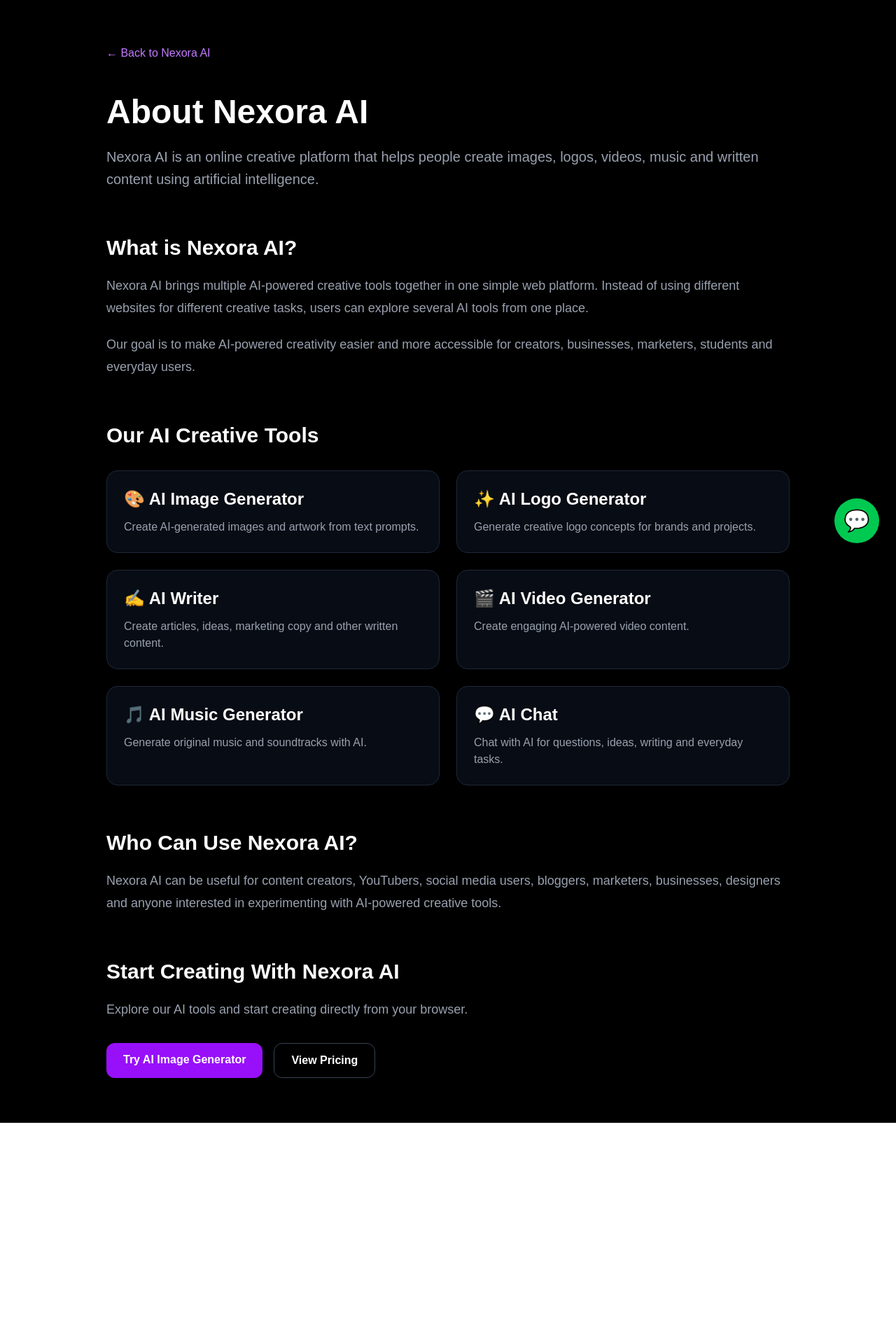
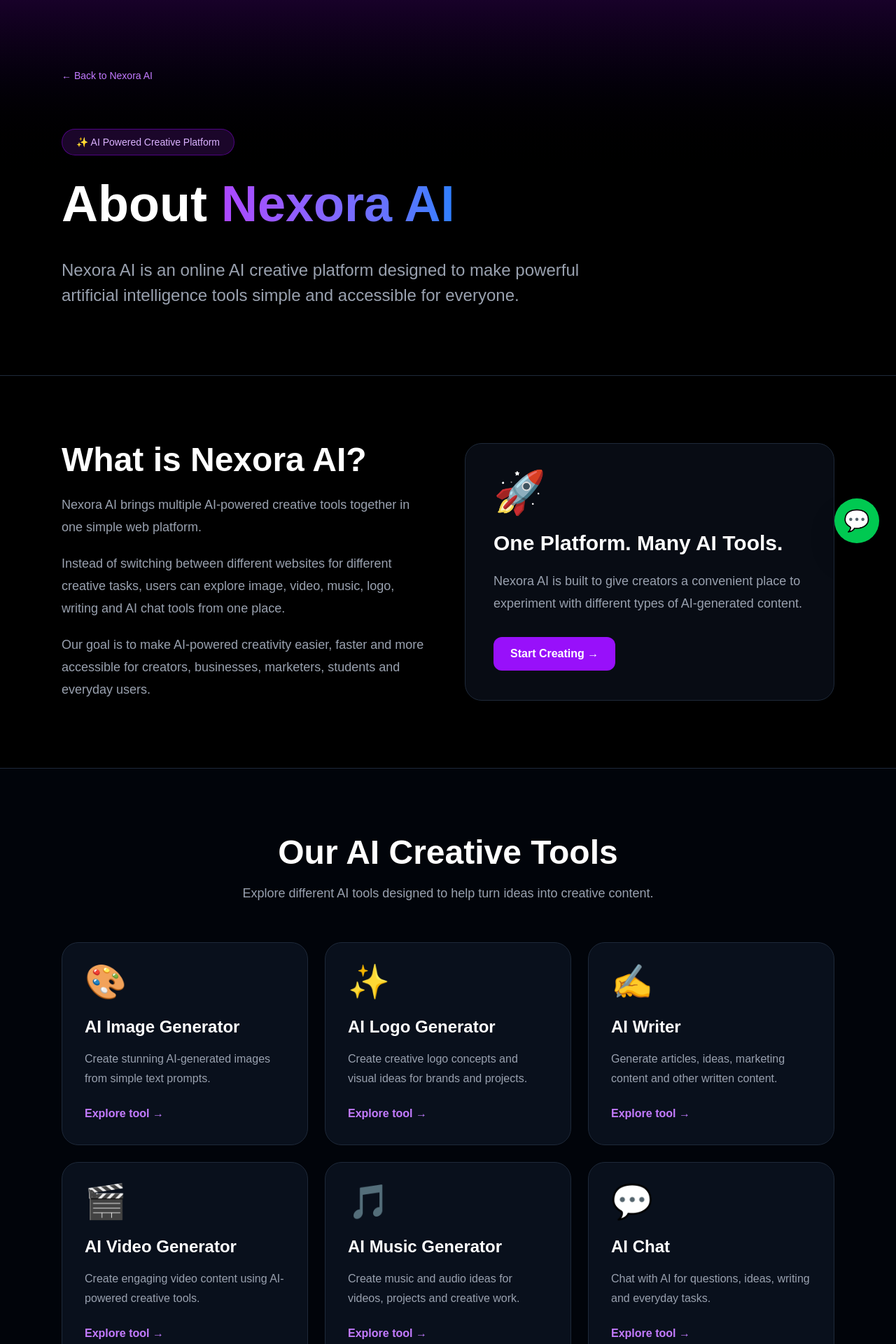
Before and after one commit to asifshair17-design/nexora-ai-2, a Next.js app: page /about in a window 1280 px wide. Shown: the top 1920 px of the page at 70% size. Before the commit the page ends 1604 px from the top, so only its background shows below. Built offline with nearby package versions, Linux system fonts and the light colour scheme.

Commit message:
Improve About page

```diff
--- a/app/about/page.tsx
+++ b/app/about/page.tsx
@@ -2,178 +2,313 @@
 import Link from "next/link";
 
 export const metadata: Metadata = {
-  title: "About Nexora AI – AI Creative Tools",
+  title: "About Nexora AI | AI Creative Tools",
   description:
-    "Learn about Nexora AI, an online platform for AI image generation, AI logos, AI writing, AI video, AI music and creative tools.",
+    "Learn about Nexora AI, an AI creative platform for generating images, videos, music, logos, written content and more.",
   alternates: {
     canonical: "https://nexora-ai-2-five.vercel.app/about",
   },
 };
 
+const tools = [
+  {
+    icon: "🎨",
+    title: "AI Image Generator",
+    description:
+      "Create stunning AI-generated images from simple text prompts.",
+    href: "/",
+  },
+  {
+    icon: "✨",
+    title: "AI Logo Generator",
+    description:
+      "Create creative logo concepts and visual ideas for brands and projects.",
+    href: "/logo",
+  },
+  {
+    icon: "✍️",
+    title: "AI Writer",
+    description:
+      "Generate articles, ideas, marketing content and other written content.",
+    href: "/writer",
+  },
+  {
+    icon: "🎬",
+    title: "AI Video Generator",
+    description:
+      "Create engaging video content using AI-powered creative tools.",
+    href: "/video",
+  },
+  {
+    icon: "🎵",
+    title: "AI Music Generator",
+    description:
+      "Create music and audio ideas for videos, projects and creative work.",
+    href: "/music",
+  },
+  {
+    icon: "💬",
+    title: "AI Chat",
+    description:
+      "Chat with AI for questions, ideas, writing and everyday tasks.",
+    href: "/chat",
+  },
+];
+
 export default function AboutPage() {
   return (
     <main className="min-h-screen bg-black text-white">
-      <div className="mx-auto max-w-5xl px-6 py-16">
+      {/* HERO */}
+      <section className="border-b border-gray-800 bg-gradient-to-b from-purple-950/40 via-black to-black">
+        <div className="mx-auto max-w-6xl px-6 py-24">
           <Link
             href="/"
-          className="text-purple-400 hover:text-purple-300"
+            className="inline-flex items-center text-sm font-medium text-purple-400 transition hover:text-purple-300"
           >
             ← Back to Nexora AI
           </Link>
 
-        <div className="mt-12">
-          <h1 className="text-5xl font-extrabold">
-            About Nexora AI
+          <div className="mt-16 max-w-4xl">
+            <div className="mb-6 inline-flex rounded-full border border-purple-700/50 bg-purple-900/30 px-5 py-2 text-sm text-purple-300">
+              ✨ AI Powered Creative Platform
+            </div>
+
+            <h1 className="text-5xl font-extrabold leading-tight md:text-7xl">
+              About{" "}
+              <span className="bg-gradient-to-r from-purple-500 to-blue-500 bg-clip-text text-transparent">
+                Nexora AI
+              </span>
             </h1>
 
-          <p className="mt-6 text-xl leading-8 text-gray-400">
-            Nexora AI is an online creative platform that helps people
-            create images, logos, videos, music and written content
-            using artificial intelligence.
+            <p className="mt-8 max-w-3xl text-xl leading-9 text-gray-400 md:text-2xl">
+              Nexora AI is an online AI creative platform designed to
+              make powerful artificial intelligence tools simple and
+              accessible for everyone.
+            </p>
+          </div>
+        </div>
+      </section>
+
+      {/* INTRODUCTION */}
+      <section className="mx-auto max-w-6xl px-6 py-24">
+        <div className="grid gap-12 md:grid-cols-2">
+          <div>
+            <h2 className="text-4xl font-bold md:text-5xl">
+              What is Nexora AI?
+            </h2>
+
+            <div className="mt-6 space-y-5 text-lg leading-8 text-gray-400">
+              <p>
+                Nexora AI brings multiple AI-powered creative tools
+                together in one simple web platform.
+              </p>
+
+              <p>
+                Instead of switching between different websites for
+                different creative tasks, users can explore image,
+                video, music, logo, writing and AI chat tools from one
+                place.
+              </p>
+
+              <p>
+                Our goal is to make AI-powered creativity easier,
+                faster and more accessible for creators, businesses,
+                marketers, students and everyday users.
+              </p>
+            </div>
+          </div>
+
+          <div className="rounded-3xl border border-gray-800 bg-gray-900/50 p-8 md:p-10">
+            <div className="text-6xl">🚀</div>
+
+            <h3 className="mt-6 text-3xl font-bold">
+              One Platform. Many AI Tools.
+            </h3>
+
+            <p className="mt-5 text-lg leading-8 text-gray-400">
+              Nexora AI is built to give creators a convenient place
+              to experiment with different types of AI-generated
+              content.
+            </p>
+
+            <Link
+              href="/"
+              className="mt-8 inline-block rounded-xl bg-purple-600 px-6 py-3 font-bold transition hover:bg-purple-700"
+            >
+              Start Creating →
+            </Link>
+          </div>
+        </div>
+      </section>
+
+      {/* TOOLS */}
+      <section className="border-y border-gray-800 bg-gray-950/60">
+        <div className="mx-auto max-w-6xl px-6 py-24">
+          <div className="text-center">
+            <h2 className="text-4xl font-bold md:text-5xl">
+              Our AI Creative Tools
+            </h2>
+
+            <p className="mx-auto mt-5 max-w-2xl text-lg text-gray-400">
+              Explore different AI tools designed to help turn ideas
+              into creative content.
             </p>
           </div>
 
-        <section className="mt-16">
-          <h2 className="text-3xl font-bold">
-            What is Nexora AI?
-          </h2>
+          <div className="mt-14 grid gap-6 md:grid-cols-2 lg:grid-cols-3">
+            {tools.map((tool) => (
+              <Link
+                key={tool.href}
+                href={tool.href}
+                className="group rounded-3xl border border-gray-800 bg-gray-900/60 p-8 transition duration-300 hover:-translate-y-2 hover:border-purple-500 hover:bg-gray-900"
+              >
+                <div className="text-5xl">{tool.icon}</div>
 
-          <p className="mt-5 text-lg leading-8 text-gray-400">
-            Nexora AI brings multiple AI-powered creative tools together
-            in one simple web platform. Instead of using different
-            websites for different creative tasks, users can explore
-            several AI tools from one place.
+                <h3 className="mt-6 text-2xl font-bold">
+                  {tool.title}
+                </h3>
+
+                <p className="mt-4 leading-7 text-gray-400">
+                  {tool.description}
                 </p>
 
-          <p className="mt-5 text-lg leading-8 text-gray-400">
-            Our goal is to make AI-powered creativity easier and more
-            accessible for creators, businesses, marketers, students and
-            everyday users.
-          </p>
-        </section>
-
-        <section className="mt-16">
-          <h2 className="text-3xl font-bold">
-            Our AI Creative Tools
-          </h2>
-
-          <div className="mt-8 grid gap-6 md:grid-cols-2">
-            <Link
-              href="/"
-              className="rounded-2xl border border-gray-800 bg-gray-900/50 p-6 hover:border-purple-500"
-            >
-              <h3 className="text-2xl font-bold">
-                🎨 AI Image Generator
-              </h3>
-              <p className="mt-3 text-gray-400">
-                Create AI-generated images and artwork from text prompts.
-              </p>
+                <div className="mt-6 font-semibold text-purple-400 transition group-hover:text-purple-300">
+                  Explore tool →
+                </div>
               </Link>
-
-            <Link
-              href="/logo"
-              className="rounded-2xl border border-gray-800 bg-gray-900/50 p-6 hover:border-purple-500"
-            >
-              <h3 className="text-2xl font-bold">
-                ✨ AI Logo Generator
-              </h3>
-              <p className="mt-3 text-gray-400">
-                Generate creative logo concepts for brands and projects.
-              </p>
-            </Link>
-
-            <Link
-              href="/writer"
-              className="rounded-2xl border border-gray-800 bg-gray-900/50 p-6 hover:border-purple-500"
-            >
-              <h3 className="text-2xl font-bold">
-                ✍️ AI Writer
-              </h3>
-              <p className="mt-3 text-gray-400">
-                Create articles, ideas, marketing copy and other written
-                content.
-              </p>
-            </Link>
-
-            <Link
-              href="/video"
-              className="rounded-2xl border border-gray-800 bg-gray-900/50 p-6 hover:border-purple-500"
-            >
-              <h3 className="text-2xl font-bold">
-                🎬 AI Video Generator
-              </h3>
-              <p className="mt-3 text-gray-400">
-                Create engaging AI-powered video content.
-              </p>
-            </Link>
-
-            <Link
-              href="/music"
-              className="rounded-2xl border border-gray-800 bg-gray-900/50 p-6 hover:border-purple-500"
-            >
-              <h3 className="text-2xl font-bold">
-                🎵 AI Music Generator
-              </h3>
-              <p className="mt-3 text-gray-400">
-                Generate original music and soundtracks with AI.
-              </p>
-            </Link>
-
-            <Link
-              href="/chat"
-              className="rounded-2xl border border-gray-800 bg-gray-900/50 p-6 hover:border-purple-500"
-            >
-              <h3 className="text-2xl font-bold">
-                💬 AI Chat
-              </h3>
-              <p className="mt-3 text-gray-400">
-                Chat with AI for questions, ideas, writing and everyday
-                tasks.
-              </p>
-            </Link>
+            ))}
+          </div>
         </div>
       </section>
 
-        <section className="mt-16">
-          <h2 className="text-3xl font-bold">
+      {/* WHO CAN USE */}
+      <section className="mx-auto max-w-6xl px-6 py-24">
+        <div className="max-w-4xl">
+          <h2 className="text-4xl font-bold md:text-5xl">
             Who Can Use Nexora AI?
           </h2>
 
-          <p className="mt-5 text-lg leading-8 text-gray-400">
+          <p className="mt-7 text-lg leading-9 text-gray-400">
             Nexora AI can be useful for content creators, YouTubers,
             social media users, bloggers, marketers, businesses,
-            designers and anyone interested in experimenting with
-            AI-powered creative tools.
+            designers, students and anyone interested in experimenting
+            with AI-powered creative tools.
           </p>
+        </div>
+
+        <div className="mt-12 grid gap-6 sm:grid-cols-2 lg:grid-cols-4">
+          <div className="rounded-2xl border border-gray-800 bg-gray-900/50 p-6">
+            <div className="text-4xl">🎥</div>
+            <h3 className="mt-4 text-xl font-bold">Creators</h3>
+            <p className="mt-2 text-gray-400">
+              Create content for social media and video platforms.
+            </p>
+          </div>
+
+          <div className="rounded-2xl border border-gray-800 bg-gray-900/50 p-6">
+            <div className="text-4xl">💼</div>
+            <h3 className="mt-4 text-xl font-bold">Businesses</h3>
+            <p className="mt-2 text-gray-400">
+              Explore AI tools for creative business projects.
+            </p>
+          </div>
+
+          <div className="rounded-2xl border border-gray-800 bg-gray-900/50 p-6">
+            <div className="text-4xl">📱</div>
+            <h3 className="mt-4 text-xl font-bold">Social Media</h3>
+            <p className="mt-2 text-gray-400">
+              Generate creative ideas and visual content.
+            </p>
+          </div>
+
+          <div className="rounded-2xl border border-gray-800 bg-gray-900/50 p-6">
+            <div className="text-4xl">🎓</div>
+            <h3 className="mt-4 text-xl font-bold">Students</h3>
+            <p className="mt-2 text-gray-400">
+              Use AI tools to explore ideas and improve productivity.
+            </p>
+          </div>
+        </div>
       </section>
 
-        <section className="mt-16">
-          <h2 className="text-3xl font-bold">
+      {/* MISSION */}
+      <section className="bg-gradient-to-r from-purple-950/40 to-blue-950/30">
+        <div className="mx-auto max-w-6xl px-6 py-24">
+          <div className="mx-auto max-w-4xl text-center">
+            <div className="text-6xl">💡</div>
+
+            <h2 className="mt-8 text-4xl font-bold md:text-5xl">
+              Our Mission
+            </h2>
+
+            <p className="mt-7 text-xl leading-9 text-gray-300">
+              Our mission is to make AI creativity easier to explore
+              by bringing useful creative tools together in one
+              accessible platform.
+            </p>
+          </div>
+        </div>
+      </section>
+
+      {/* CTA */}
+      <section className="mx-auto max-w-6xl px-6 py-24">
+        <div className="rounded-3xl border border-purple-700/40 bg-gradient-to-r from-purple-900/40 to-blue-900/30 p-10 text-center md:p-16">
+          <h2 className="text-4xl font-bold md:text-5xl">
             Start Creating With Nexora AI
           </h2>
 
-          <p className="mt-5 text-lg leading-8 text-gray-400">
+          <p className="mx-auto mt-6 max-w-2xl text-lg leading-8 text-gray-400">
             Explore our AI tools and start creating directly from your
             browser.
           </p>
 
-          <div className="mt-8 flex flex-wrap gap-4">
+          <div className="mt-10 flex flex-wrap justify-center gap-4">
             <Link
               href="/"
-              className="rounded-xl bg-purple-600 px-6 py-3 font-bold hover:bg-purple-700"
+              className="rounded-xl bg-purple-600 px-7 py-4 font-bold transition hover:bg-purple-700"
             >
               Try AI Image Generator
             </Link>
 
             <Link
               href="/pricing"
-              className="rounded-xl border border-gray-700 px-6 py-3 font-bold hover:border-purple-500"
+              className="rounded-xl border border-gray-700 px-7 py-4 font-bold transition hover:border-purple-500"
             >
               View Pricing
             </Link>
           </div>
+        </div>
       </section>
+
+      {/* FOOTER LINKS */}
+      <footer className="border-t border-gray-800">
+        <div className="mx-auto flex max-w-6xl flex-col gap-4 px-6 py-10 text-center text-sm text-gray-500 md:flex-row md:items-center md:justify-between md:text-left">
+          <p>© 2026 Nexora AI. All rights reserved.</p>
+
+          <div className="flex justify-center gap-6">
+            <Link
+              href="/privacy"
+              className="transition hover:text-purple-400"
+            >
+              Privacy
+            </Link>
+
+            <Link
+              href="/terms"
+              className="transition hover:text-purple-400"
+            >
+              Terms
+            </Link>
+
+            <Link
+              href="/contact"
+              className="transition hover:text-purple-400"
+            >
+              Contact
+            </Link>
           </div>
+        </div>
+      </footer>
     </main>
   );
 }
```
Lines whose indentation alone changed are shown as unchanged.
